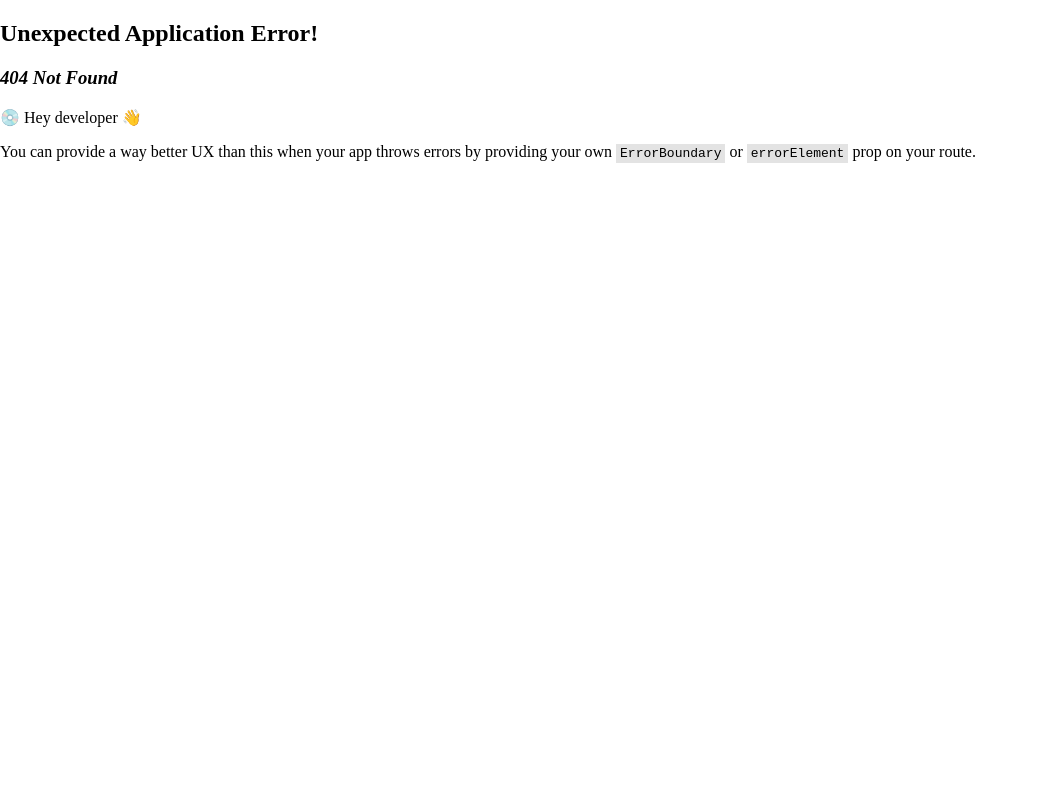
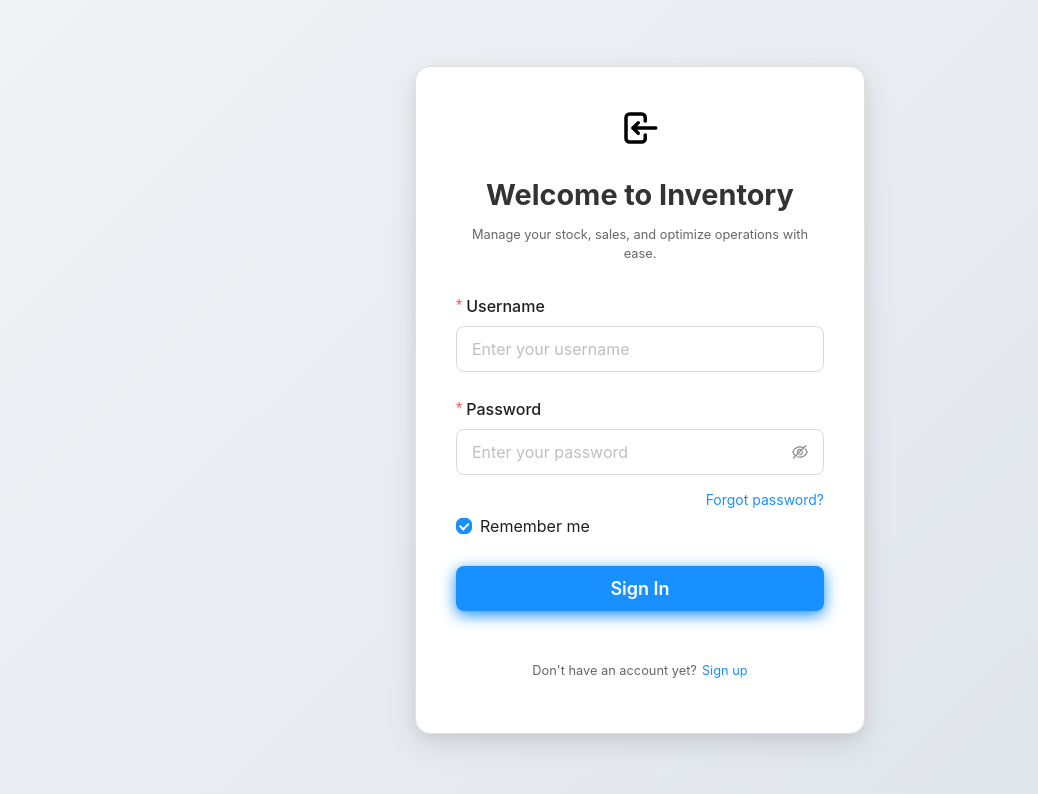
Before and after one commit to afaankhawaja/inventory-frontend, a React (Vite) app: page /signin in a window 1280 px wide. Before the commit this address had no page. Shown: the top 794 px of the page, without its empty margins (0-1038 px from the left). Built offline with nearby package versions, Linux system fonts and the light colour scheme.

Commit message:
configured the sigin and signup authentication

```diff
--- a/package.json
+++ b/package.json
@@ -10,7 +10,9 @@
     "preview": "vite preview"
   },
   "dependencies": {
+    "@apollo/client": "^3.13.8",
     "antd": "^5.26.3",
+    "graphql": "^16.11.0",
     "react": "^19.1.0",
     "react-dom": "^19.1.0",
     "react-hook-form": "^7.59.0",
--- a/src/SignIn/components/SignInForm.tsx
+++ b/src/SignIn/components/SignInForm.tsx
@@ -4,6 +4,8 @@ import { Button, Checkbox, Form, Input } from "antd";
 import styled from "styled-components";
 import { useNavigate } from "react-router-dom";
 import SignInIcon from "../../../assets/svgs/sign_in_icon.svg?react";
+import { SIGNIN_MUTATION } from "../graphql/mutations";
+import { useMutation } from "@apollo/client";
 
 const PageWrapper = styled.div`
   display: flex;
@@ -89,11 +91,13 @@ const SignUP = styled.p`
 `;
 
 const PasswordReset = styled.div`
-width:full;
-text-align:end;
-color:#1890ff;
-cursor:pointer;
-`
+  width: full;
+  text-align: end;
+  color: #1890ff;
+  cursor: pointer;
+  font-size:14px;
+  margin-top:-10px;
+`;
 
 const StyledForm = styled(Form<FieldType>)`
   width: 100%;
@@ -108,26 +112,50 @@ const StyledForm = styled(Form<FieldType>)`
     box-shadow: 0 4px 15px #1890ff;
     transition: all 0.3s ease;
   }
-
-  }
 `;
 
 type FieldType = {
   username?: string;
   password?: string;
-  remember?: string;
-};
-
-const onFinish: FormProps<FieldType>["onFinish"] = (values) => {
-  console.log("Success:", values);
-};
-
-const onFinishFailed: FormProps<FieldType>["onFinishFailed"] = (errorInfo) => {
-  console.log("Failed:", errorInfo);
+  remember?: boolean;
 };
 
 const SignInForm: React.FC = () => {
+  const [form] = Form.useForm();
   const navigate = useNavigate();
+
+  const [signIn, { loading}] = useMutation(SIGNIN_MUTATION, {
+    onCompleted: (data) => {
+      if (data && data.signin) {
+        localStorage.setItem("access_token", data.signin.access_token);
+        localStorage.setItem("refresh_token", data.signin.refresh_token);
+        alert("Login Successful!");
+        navigate("/home");
+      }
+    },
+    onError: (error) => {
+      alert(error.message);
+    },
+  });
+
+  const onFinish: FormProps<FieldType>["onFinish"] = async (values) => {
+    try {
+      await signIn({
+        variables: {
+          username: values.username,
+          password: values.password,
+        },
+      });
+    } catch (e) {
+      console.error("Sign-in error caught in onFinish:", e);
+    }
+  };
+
+  const onFinishFailed: FormProps<FieldType>["onFinishFailed"] = (
+    errorInfo
+  ) => {
+    console.log("Failed:", errorInfo);
+  };
 
   const navigateToSignUp = () => {
     navigate("/signup");
@@ -145,12 +173,12 @@ const SignInForm: React.FC = () => {
         </HeaderSection>
 
         <StyledForm
-                  name="basic"
-                  layout="vertical"
-                  initialValues={{ remember: true }}
-                  onFinish={onFinish}
-                  onFinishFailed={onFinishFailed}
-                  theme={{}}
+          form={form}
+          name="signin"
+          layout="vertical"
+          initialValues={{ remember: true }}
+          onFinish={onFinish}
+          onFinishFailed={onFinishFailed}
         >
           <Form.Item<FieldType>
             label="Username"
@@ -166,15 +194,15 @@ const SignInForm: React.FC = () => {
             rules={[{ required: true, message: "Please input your password!" }]}
           >
             <Input.Password placeholder="Enter your password" />
-            <PasswordReset>Forgot password?</PasswordReset>
           </Form.Item>
+          <PasswordReset>Forgot password?</PasswordReset>
 
           <Form.Item<FieldType> name="remember" valuePropName="checked">
             <Checkbox>Remember me</Checkbox>
           </Form.Item>
 
           <Form.Item>
-            <Button type="primary" htmlType="submit">
+            <Button type="primary" htmlType="submit" loading={loading}>
               Sign In
             </Button>
           </Form.Item>
--- /dev/null
+++ b/src/SignIn/graphql/mutations.ts
@@ -0,0 +1,10 @@
+import { gql} from "@apollo/client";
+
+export const SIGNIN_MUTATION = gql`
+  mutation SignIn($username: String!, $password: String!) {
+    signin(username: $username, password: $password) {
+      access_token
+      refresh_token
+    }
+  }
+`;
--- a/src/SignUp/components/SignUpForm.tsx
+++ b/src/SignUp/components/SignUpForm.tsx
@@ -1,10 +1,11 @@
 import React from "react";
 import type { FormProps } from "antd";
-import { Button, Form, Input } from "antd";
+import { Button, Form, Input, InputNumber } from "antd";
 import styled from "styled-components";
 import { useNavigate } from "react-router-dom";
 import SignUpIcon from "../../../assets/svgs/sign_up_user.svg?react"
-
+import { useMutation } from "@apollo/client";
+import { CREATE_USER } from "../graphql/mutations";
 const PageWrapper = styled.div`
   display: flex;
   justify-content: center;
@@ -113,21 +114,47 @@ type FieldType = {
   age?: number;
   image?: string;
   email?: string;
+  cnic?: string;
 };
 
-const onFinish: FormProps<FieldType>["onFinish"] = (values) => {
-  console.log("Success:", values);
-};
 
-const onFinishFailed: FormProps<FieldType>["onFinishFailed"] = (errorInfo) => {
-  console.log("Failed:", errorInfo);
-};
 
 const SignUpForm: React.FC = () => {
   const navigate = useNavigate();
+  const [CreateUser, { loading }] = useMutation(CREATE_USER);
+  const [form]=Form.useForm()
 
   const navigateToSignIn = () => {
     navigate("/");
+  };
+
+
+  const onFinish: FormProps<FieldType>["onFinish"] = (values) => {
+    CreateUser({
+      variables: {
+        username: values.username,
+        first_name: values.firstName,
+        last_name:values.lastName,
+        email: values.email,
+        password_hash: values.password,
+        cnic: values.cnic,
+        age: values.age,
+      },
+    })
+      .then(() => {
+        form.resetFields();
+        navigate("/");
+      })
+      .catch((error) => {
+        console.error(error);
+      });
+
+  };
+
+  const onFinishFailed: FormProps<FieldType>["onFinishFailed"] = (
+    errorInfo
+  ) => {
+    console.log("Failed:", errorInfo);
   };
 
   return (
@@ -142,7 +169,8 @@ const SignUpForm: React.FC = () => {
         </HeaderSection>
 
         <StyledForm
-          name="basic"
+          form={form}
+          name="signup"
           layout="vertical"
           initialValues={{ remember: true }}
           onFinish={onFinish}
@@ -164,8 +192,16 @@ const SignUpForm: React.FC = () => {
             <Input placeholder="last name" />
           </Form.Item>
 
-          <Form.Item<FieldType> label="age" name="age">
-            <Input placeholder="22 e.g." />
+          <Form.Item<FieldType>
+            label="age"
+            name="age"
+            rules={[{ required: true }]}
+          >
+            <InputNumber placeholder="22 e.g." />
+          </Form.Item>
+
+          <Form.Item<FieldType> label="cnic" name="cnic">
+            <Input placeholder="your identity" />
           </Form.Item>
 
           <Form.Item<FieldType>
@@ -192,7 +228,7 @@ const SignUpForm: React.FC = () => {
 
           <Form.Item>
             <Button type="primary" htmlType="submit">
-              Sign up
+               {!loading? 'Sign up':'signing...'}
             </Button>
           </Form.Item>
         </StyledForm>
--- /dev/null
+++ b/src/SignUp/graphql/mutations.ts
@@ -0,0 +1,28 @@
+import { gql } from "@apollo/client";
+
+export const CREATE_USER = gql`
+  mutation CreateUser(
+    $username: String
+    $first_name:String
+    $last_name: String
+    $age: Int
+    $cnic: String
+    $password_hash: String
+    $email: String
+  ) {
+    createUser(
+      createUserInput: {
+        username: $username
+        first_name: $first_name
+        last_name: $last_name
+        age: $age
+        cnic: $cnic
+        password_hash: $password_hash
+        email: $email
+      }
+    ) {
+      userId
+      username
+    }
+  }
+`;
--- /dev/null
+++ b/src/apollo.ts
@@ -0,0 +1,17 @@
+import { ApolloClient, InMemoryCache, createHttpLink} from "@apollo/client";
+
+const httpLink = createHttpLink({
+  uri: "http://localhost:3000/graphql",
+  credentials: "include",
+});
+
+
+export const apolloClient = new ApolloClient({
+  link: httpLink,
+  cache: new InMemoryCache(),
+  defaultOptions: {
+    watchQuery: {
+      fetchPolicy: "cache-and-network",
+    },
+  },
+});
--- /dev/null
+++ b/src/utils/ProtectedRoute.tsx
@@ -0,0 +1,8 @@
+import { Navigate, Outlet } from "react-router-dom";
+
+const ProtectedRoute = () => {
+  const token = localStorage.getItem("access_token");
+  return token ? <Outlet /> : <Navigate to="/signin" replace />;
+};
+
+export default ProtectedRoute;
```
Also changed, not shown: src/App.tsx (+8 -4 lines), src/routes/index.tsx (+15 -5 lines), vite.config.ts (+0 -12 lines), 1 other file (tests, documents, lock files or other folders).
